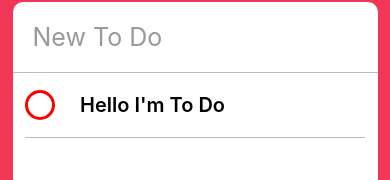
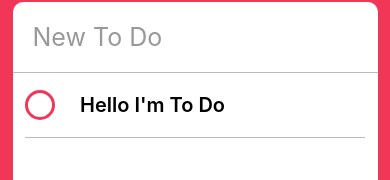
Before and after one commit to kjsa7412/KawaiTodo, a React Native app: screen / in a window 390 px wide. Shown: the part 114-294 px from the top of the page. Built offline with nearby package versions, Linux system fonts and the light colour scheme.

Commit message:
temp commit

```diff
--- a/ToDo.js
+++ b/ToDo.js
@@ -15,19 +15,33 @@
   // 하나는 수정 시
   state = {
     // 자료형은 초기화 값에 따라 지정 되는듯
-    isEditing: false
+    isEditing: false,
+    isCompleted: false
   };
   render() {
+    const { isCompleted } = this.state;
     // TouchableOpacity 은 Component 에 대해서 클릭 속성을 부여 할 수 있음.
     return (
       <View style={styles.container}>
-        <TouchableOpacity>
-          <View style={styles.circle} />
+        <TouchableOpacity onPress={this._toggleComplete}>
+          <View
+            style={[
+              styles.circle,
+              isCompleted ? styles.completedCircle : styles.uncompletedCircle
+            ]}
+          />
         </TouchableOpacity>
         <Text style={styles.text}> Hello I'm To Do </Text>
       </View>
     );
   }
+  _toggleComplete = () => {
+    this.setState(prevState => {
+      return {
+        isCompleted: !prevState.isCompleted
+      };
+    });
+  };
 }
 
 const styles = StyleSheet.create({
@@ -47,6 +61,12 @@
     borderWidth: 3,
     marginRight: 20
   },
+  completedCircle: {
+    borderColor: "#bbb"
+  },
+  uncompletedCircle: {
+    borderColor: "#F23657"
+  },
   text: {
     fontWeight: "600",
     fontSize: 20,
```
